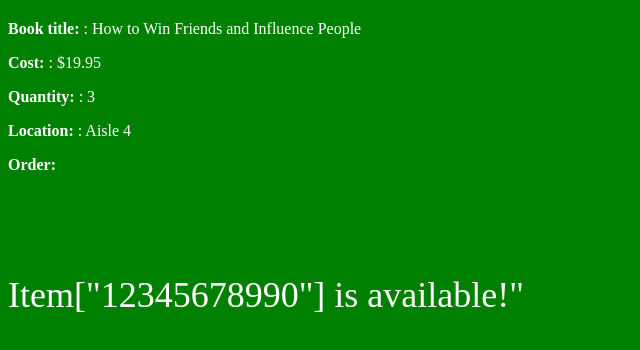
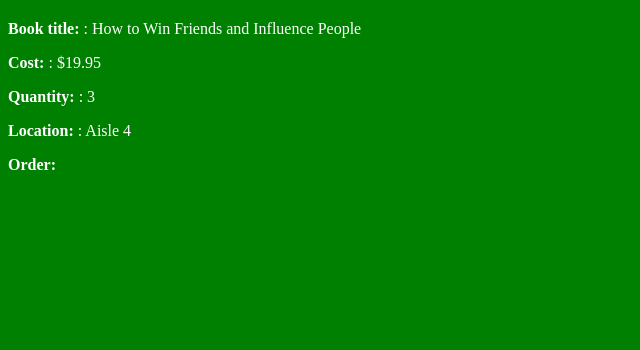
Before and after one commit to codes-shiv/sotisurfscanner.github.io, a plain HTML site: page error.html in a window 1280 px wide. Shown: the whole page, without its empty margins (0-640 px from the left). Drawn offline with Linux system fonts and the light colour scheme.

```diff
--- a/error.html
+++ b/error.html
@@ -16,7 +16,7 @@
 <p id="booklocation" style="color:white"><strong>Location: </strong>: Aisle 4</p>
 <p id="order" style="color:white"><strong>Order: </strong></p>
 
-	<label id="text-error" style="color:white;font-size:36px;"><br><br>Item["12345678990"] is available!" </br></label>
+	<label id="text-error" style="color:white;font-size:36px;"><br><br></br></label>
 
 
 	</div>
```
